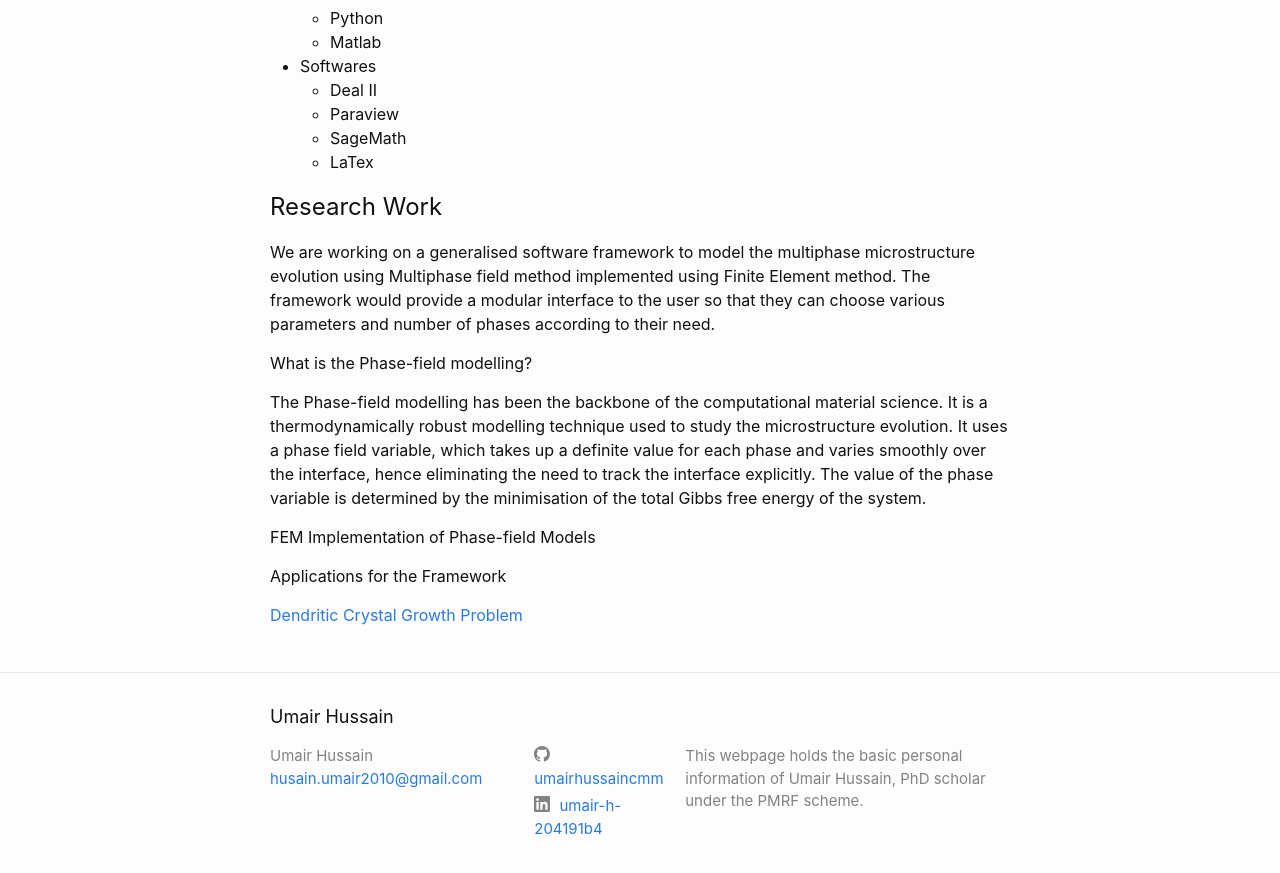
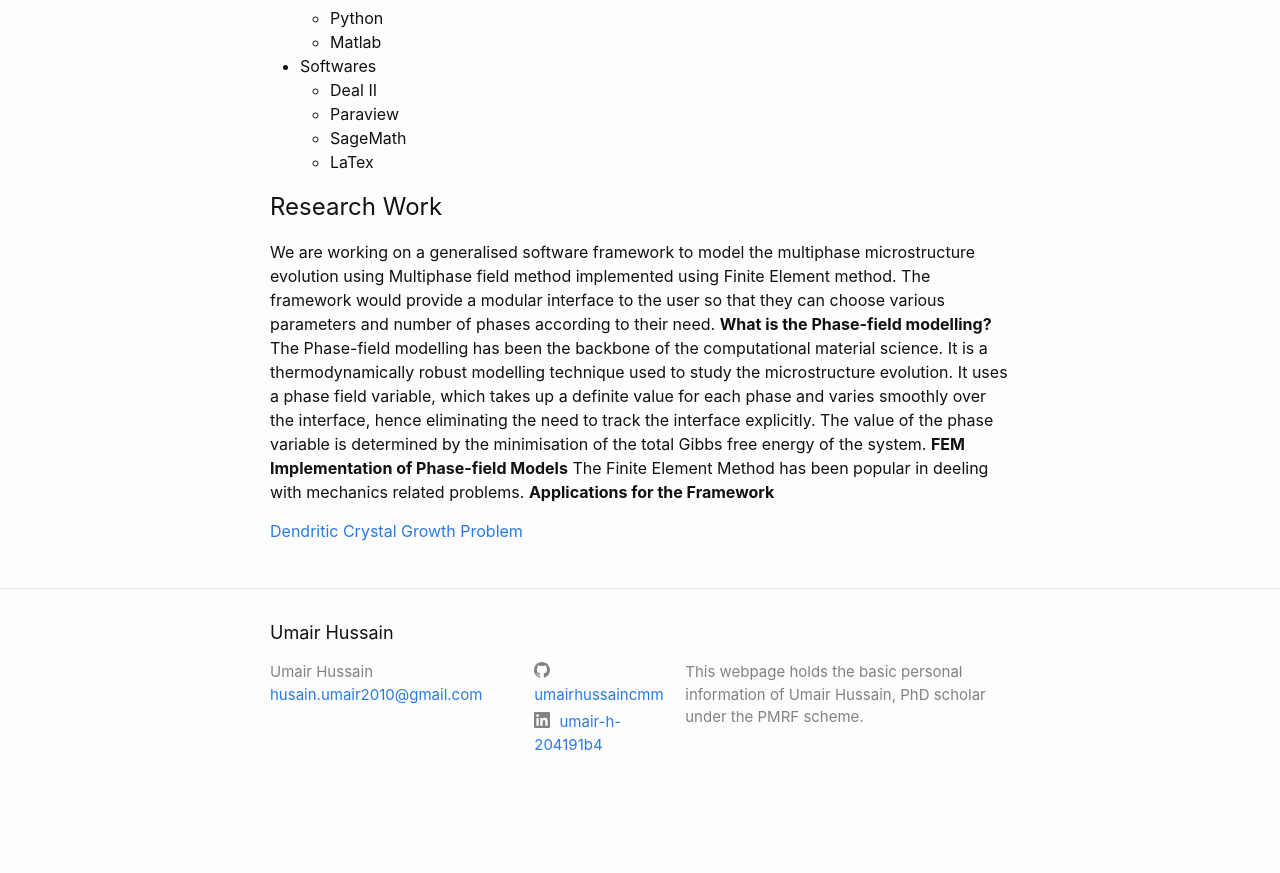
Before and after one commit to umairhussaincmm/umairhussaincmm.github.io, a Jekyll site: the page built from index.markdown, in a window 1280 px wide and 900 px high, scrolled down 1027 px. Shown: the top 873 px of the window. Built offline with Jekyll 4.4.1, drawn with Linux system fonts in a browser that asks for light colours; after the commit the page ends 1843 px from its top, so only the background shows below that.

Commit message:
Update index.markdown

```diff
--- a/index.markdown
+++ b/index.markdown
@@ -34,14 +34,14 @@ Welcome to Umair Hussain's peronal page!
 We are working on a generalised software framework to model the multiphase microstructure evolution using Multiphase field method implemented using
 Finite Element method. The framework would provide a modular interface to the user so that they can choose various parameters and number of phases according
 to their need.
-#### What is the Phase-field modelling?
+**What is the Phase-field modelling?**
 The Phase-field modelling has been the backbone of the computational material science. It is a thermodynamically robust modelling technique used to study
 the microstructure evolution. It uses a phase field variable, which takes up a definite value for each phase and varies smoothly over the interface, hence
 eliminating the need to track the interface explicitly. The value of the phase variable is determined by the minimisation of the total Gibbs free energy of
 the system.
-#### FEM Implementation of Phase-field Models
-
-#### Applications for the Framework
+**FEM Implementation of Phase-field Models**
+The Finite Element Method has been popular in deeling with mechanics related problems.
+**Applications for the Framework**
 
 
 [Dendritic Crystal Growth Problem](https://umairhussaincmm.github.io/kobayashi/)
```
